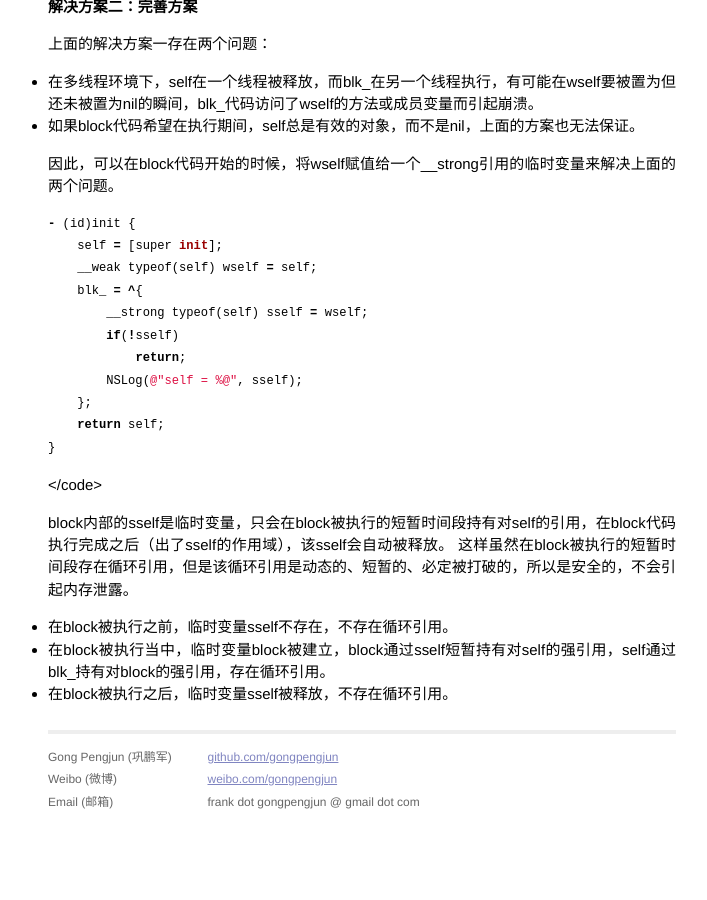
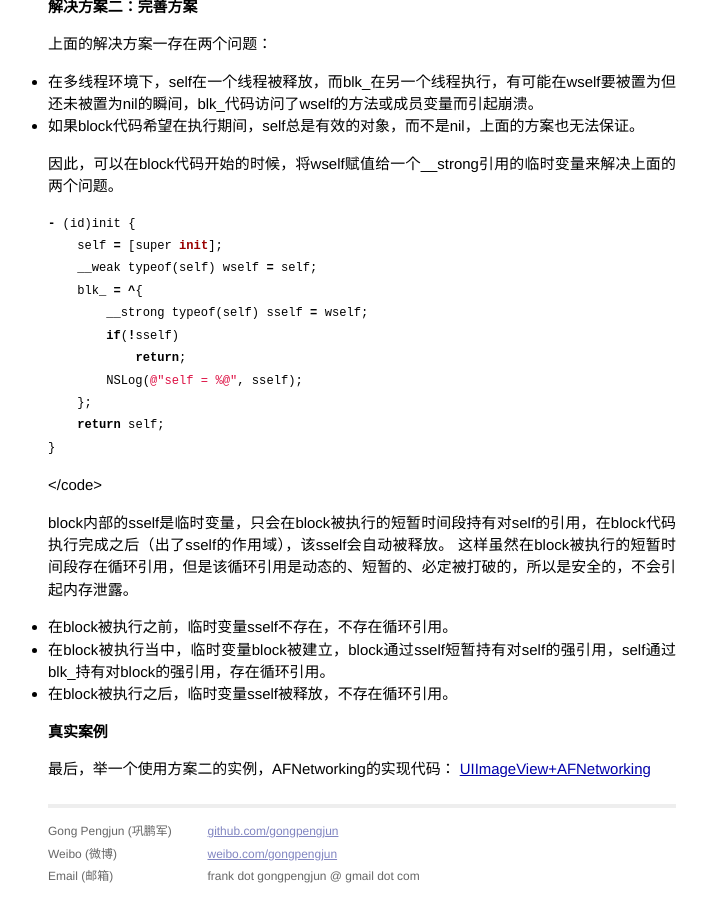
Before and after one commit to gongpengjun/gongpengjun.github.io, a Jekyll site: the page built from _posts/2014-03-03-block-circular-reference-in-arc.markdown, in a window 1280 px wide and 900 px high, scrolled down 1428 px. Shown: the whole window, without its empty margins (278-985 px from the left). Built offline with Jekyll 4.4.1, drawn with Linux system fonts in a browser that asks for light colours; Markdown is read by kramdown in place of the engine named in the settings; before the commit the page ends 2253 px from its top, so only the background shows below that.

Commit message:
添加真实案例

```diff
--- a/_posts/2014-03-03-block-circular-reference-in-arc.markdown
+++ b/_posts/2014-03-03-block-circular-reference-in-arc.markdown
@@ -108,3 +108,9 @@ block内部的sself是临时变量，只会在block被执行的短暂时间段
 * 在block被执行之前，临时变量sself不存在，不存在循环引用。
 * 在block被执行当中，临时变量block被建立，block通过sself短暂持有对self的强引用，self通过blk_持有对block的强引用，存在循环引用。
 * 在block被执行之后，临时变量sself被释放，不存在循环引用。
+
+<code></code>
+## 真实案例
+
+最后，举一个使用方案二的实例，AFNetworking的实现代码：
+[UIImageView+AFNetworking](https://github.com/AFNetworking/AFNetworking/blob/master/UIKit%2BAFNetworking/UIImageView%2BAFNetworking.m#L142)
```
